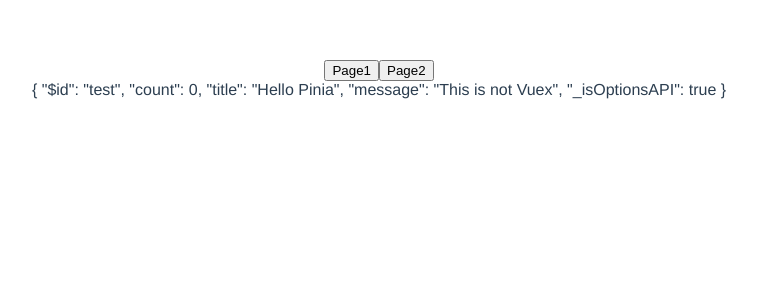
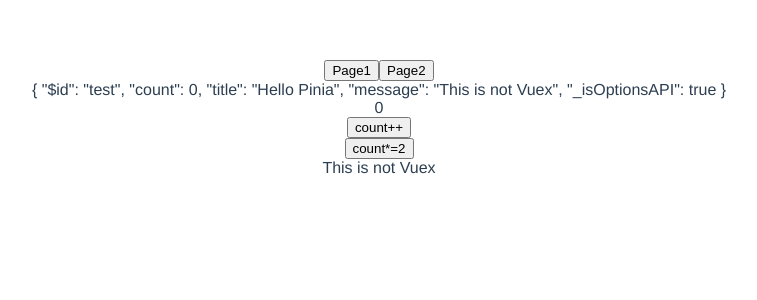
Before and after one commit to baizhi958216/vite_vue_pinia, a Vue app in the folder vitebase/: page /main/page1 in a window 1280 px wide. Shown: the top 300 px of the page, without its empty margins (261-1018 px from the left). Built offline with nearby package versions, Linux system fonts and the light colour scheme.

Commit message:
vue: pinia: storeToRefs
Signed-off-by: baizhi958216 <1475289190@qq.com>

```diff
--- a/vitebase/src/stores/TestStore.js
+++ b/vitebase/src/stores/TestStore.js
@@ -9,7 +9,11 @@
     };
   },
   //   相当于methods
-  actions: {},
+  actions: {
+    testAction(){
+        this.count*=2
+    }
+  },
   //   相当于computed
   getters: {},
 });
--- a/vitebase/src/views/Page1.vue
+++ b/vitebase/src/views/Page1.vue
@@ -1,12 +1,30 @@
 <template>
     <div>
-        {{counter}}
+        {{ counter }}
+        <br>
+        {{ counter.count }}
+        <br>
+        <button @click="testClick">count++</button>
+        <br>
+        <button @click="testAction">count*=2</button>
+        <br>
+        {{message}}
     </div>
 </template>
 <script setup>
-import { defineStore,storeToRefs } from "pinia"
+import { defineStore, storeToRefs } from "pinia"
 import { testStore } from "../stores/TestStore"
 
 const counter = testStore()
 
+let {id,title,message} = storeToRefs(counter)
+const msg = message.value
+function testClick() {
+    counter.count++
+    message.value=msg+' '+counter.count
+}
+
+function testAction() {
+    counter.testAction()
+}
 </script>
```
